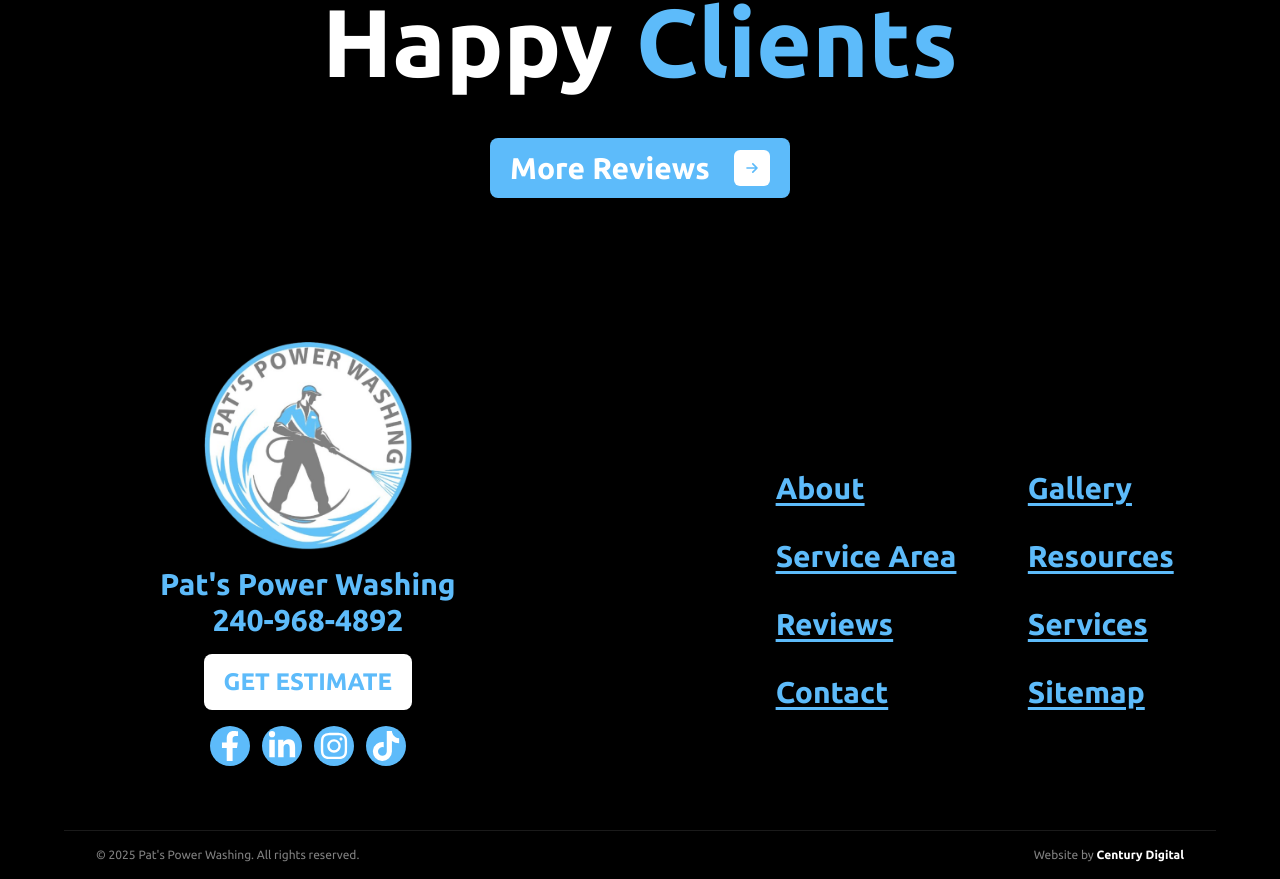
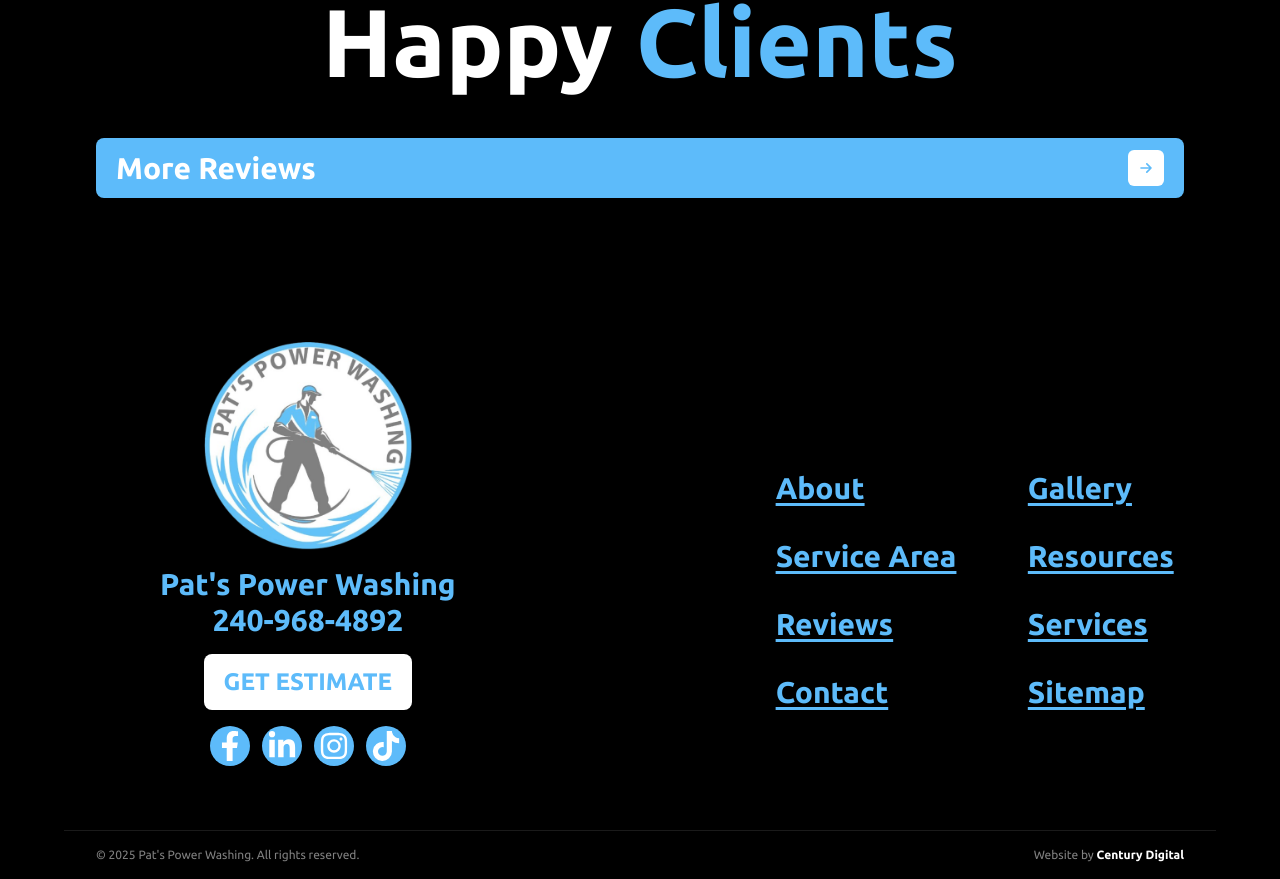
Before and after one commit to Hevyweight/Pats-Power-Washing-MD, a Next.js app: page / in a window 1280 px wide. Shown: the part 4660-5539 px from the top of the page. Built offline with nearby package versions, Linux system fonts and the light colour scheme.

Commit message:
Updated: Homepage-More Reviews Button

```diff
--- a/app/components/ReviewsStrip.tsx
+++ b/app/components/ReviewsStrip.tsx
@@ -29,7 +29,7 @@ export default function ReviewsStrip() {
         <div className="mt-12 flex justify-center">
           <Link
             href="/reviews"
-            className="inline-flex items-center justify-between gap-4 rounded-lg w-full max-w-[225px] md:max-w-[300px] px-5 py-3 text-xl md:text-3xl font-bold transition-all duration-200 bg-brand-primary text-white hover:bg-brand-secondary"
+            className="inline-flex items-center justify-between gap-4 rounded-lg w-full max-w-[300] px-5 py-3 text-2xl md:text-3xl font-bold transition-all duration-200 bg-brand-primary text-white hover:bg-brand-secondary"
           >
             More Reviews
             <span className="bg-white rounded-md p-2 shrink-0">
```
